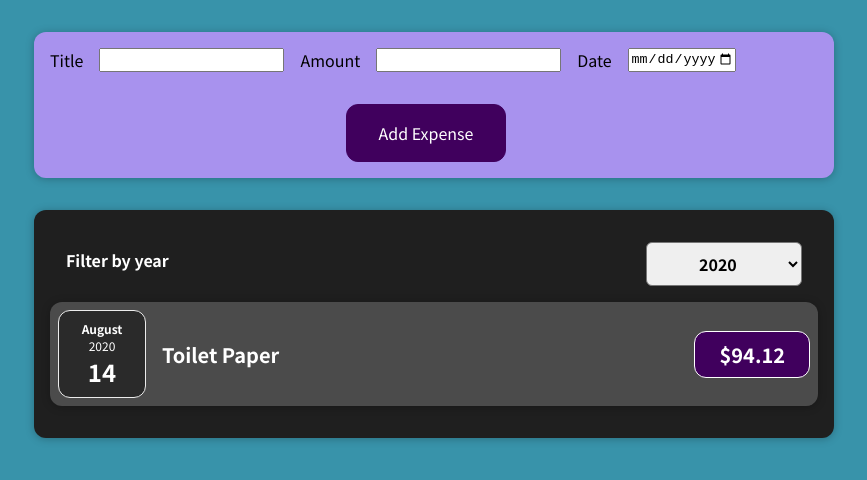
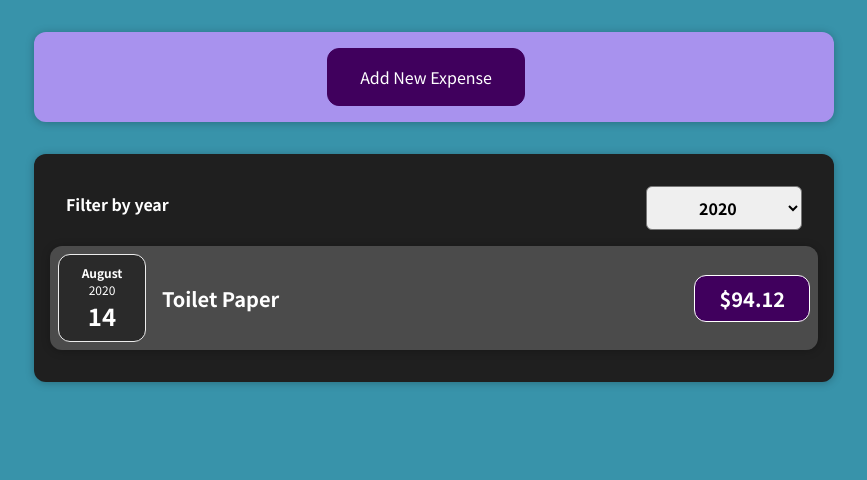
Before and after one commit to rishii-27/AdvanceReact, a React (Create React App) app: page / in a window 1280 px wide. Shown: the top 480 px of the page, without its empty margins (206-1073 px from the left). Built offline with nearby package versions, Linux system fonts and the light colour scheme.

Commit message:
task13: Challenge on conditional Rendering

```diff
--- a/src/components/NewExpense/ExpenseForm.js
+++ b/src/components/NewExpense/ExpenseForm.js
@@ -63,6 +63,7 @@
                 </div>
             </div>
             <div className="new-expense__action">
+                <button type="button" onClick={props.onCancel}>Cancel</button>
                 <button type="submit">Add Expense</button>
             </div>
 
--- a/src/components/NewExpense/NewExpense.js
+++ b/src/components/NewExpense/NewExpense.js
@@ -1,8 +1,9 @@
-import React from "react";
+import React, { useState } from "react";
 import ExpenseForm from "./ExpenseForm";
 import './NewExpense.css'
 
 const NewExpense = (props) => {
+    const [isEditing, setIsEditing] = useState(false)
     const saveExpenseDataHandler = (enteredExpenseData) => {
         const expenseData = {
             ...enteredExpenseData,
@@ -10,10 +11,22 @@
         }
         // console.log(expenseData);
         props.onAddExpense(expenseData)
+        setIsEditing(false)
+    }
+
+    const startEditingHandler = () => {
+        setIsEditing(true)
+    }
+
+    const stopEditingHandler = () => {
+        setIsEditing(false)
     }
     return (
         <div className="new-expense">
-            <ExpenseForm onSaveExpenseData={saveExpenseDataHandler} />
+            {!isEditing && <button type="" onClick={startEditingHandler}>Add New Expense</button>}
+
+            {isEditing && <ExpenseForm onSaveExpenseData={saveExpenseDataHandler} onCancel={stopEditingHandler} />}
+
         </div>
     )
 }
```
